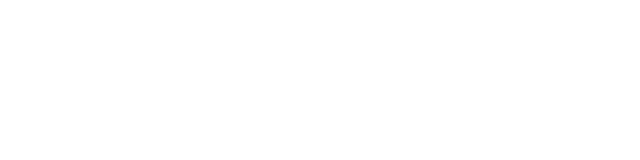
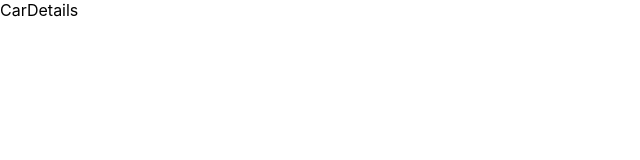
Before and after one commit to green122/just-an-assignment, a React (Create React App) app: page /details/1 in a window 1280 px wide. Shown: the top 160 px of the page, without its empty margins (0-640 px from the left). Built offline with nearby package versions, Linux system fonts and the light colour scheme.

Commit message:
Added pages scaffolding

```diff
--- a/src/App.tsx
+++ b/src/App.tsx
@@ -1,11 +1,19 @@
 import React from 'react';
 import './App.css';
+import {BrowserRouter, Route, Switch} from "react-router-dom";
+import {CarsList} from "./pages/CarsList";
+import {CarDetails} from "./pages/CarDetails";
+import {ErrorPage} from "./pages/ErrorPage";
 
 function App() {
   return (
-    <div className="App">
-
-    </div>
+    <BrowserRouter>
+      <Switch>
+        <Route exact={true} path="/" component={CarsList}/>
+        <Route exact={true} path="/details/:stockNumber" component={CarDetails}/>
+        <Route exact={true} path="*" component={ErrorPage}/>
+      </Switch>
+    </BrowserRouter>
   );
 }
 
--- /dev/null
+++ b/src/pages/CarDetails.tsx
@@ -0,0 +1,9 @@
+import React from 'react';
+
+export function CarDetails() {
+  return (
+    <div>
+      CarDetails
+    </div>
+  );
+};
--- /dev/null
+++ b/src/pages/CarsList.tsx
@@ -0,0 +1,9 @@
+import React from 'react';
+
+export function CarsList() {
+  return (
+    <div>
+      CarsList
+    </div>
+  );
+};
--- /dev/null
+++ b/src/pages/ErrorPage.tsx
@@ -0,0 +1,9 @@
+import React from 'react';
+
+export function ErrorPage() {
+  return (
+    <div>
+      ErrorPage
+    </div>
+  );
+};
```
